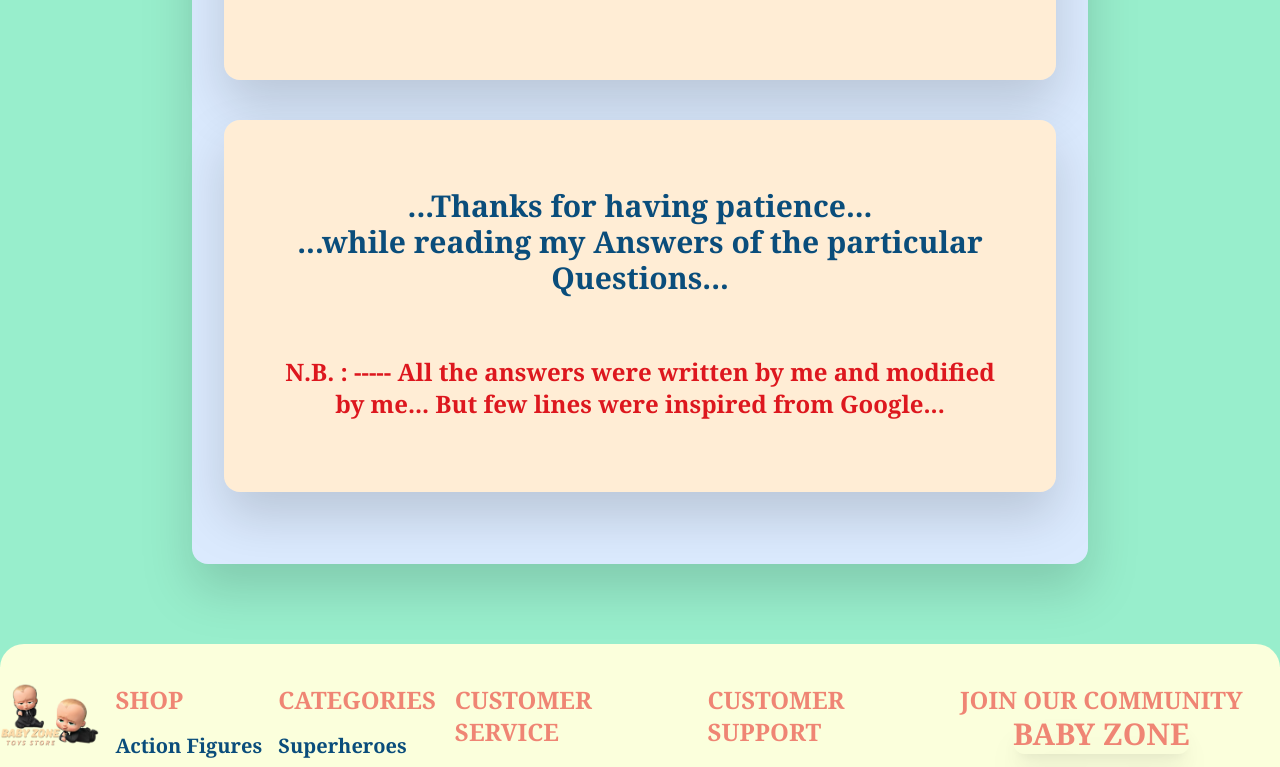
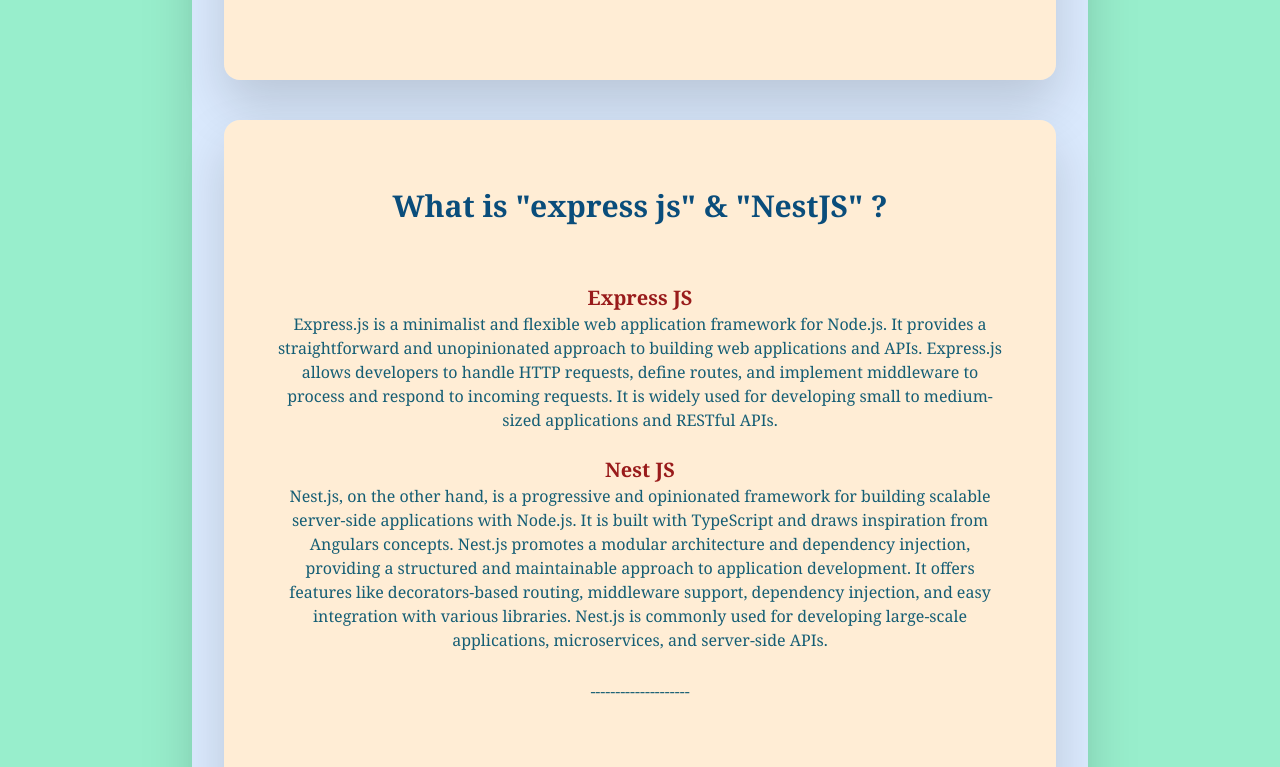
Before and after one commit to smarmaan/Baby-zone-client, a React (Vite) app: page /blog in a window 1280 px wide. Shown: the part 4160-4927 px from the top of the page. Built offline with nearby package versions, Linux system fonts and the light colour scheme; no server answers.

Commit message:
Blog question 3 added

```diff
--- a/src/Pages/Blog/Blog.jsx
+++ b/src/Pages/Blog/Blog.jsx
@@ -303,8 +303,43 @@
 
  */}
 
-        {/* What is express js? What is Nest JS ? */}
+        <section className="mt-5 w-[100%] bg-orange-100 gap-9 p-8 mx-auto rounded-2xl drop-shadow-2xl mb-10">
+          <h1 className="font-bold text-3xl text-center mb-5 p-5 pt-5 mt-4">
+            What is &#34;express js&#34; & &#34;NestJS&#34; ?{" "}
+          </h1>
 
+          <p className="text-justify  md:text-center text-cyan-800 font-medium mb-7 pb-10 p-5">
+            <h1 className="font-bold text-xl text-center text-red-800">
+              Express JS{" "}
+            </h1>
+            Express.js is a minimalist and flexible web application framework
+            for Node.js. It provides a straightforward and unopinionated
+            approach to building web applications and APIs. Express.js allows
+            developers to handle HTTP requests, define routes, and implement
+            middleware to process and respond to incoming requests. It is widely
+            used for developing small to medium-sized applications and RESTful
+            APIs.
+            <br />
+            <br />
+            <h1 className="font-bold text-xl text-center text-red-800">
+              Nest JS{" "}
+            </h1>
+            Nest.js, on the other hand, is a progressive and opinionated
+            framework for building scalable server-side applications with
+            Node.js. It is built with TypeScript and draws inspiration from
+            Angulars concepts. Nest.js promotes a modular architecture and
+            dependency injection, providing a structured and maintainable
+            approach to application development. It offers features like
+            decorators-based routing, middleware support, dependency injection,
+            and easy integration with various libraries. Nest.js is commonly
+            used for developing large-scale applications, microservices, and
+            server-side APIs.
+            <br />
+            <br />
+            --------------------
+            <strong className="font-bold text-lg text-red-800"></strong>
+          </p>
+        </section>
         {/*
 
 
```
